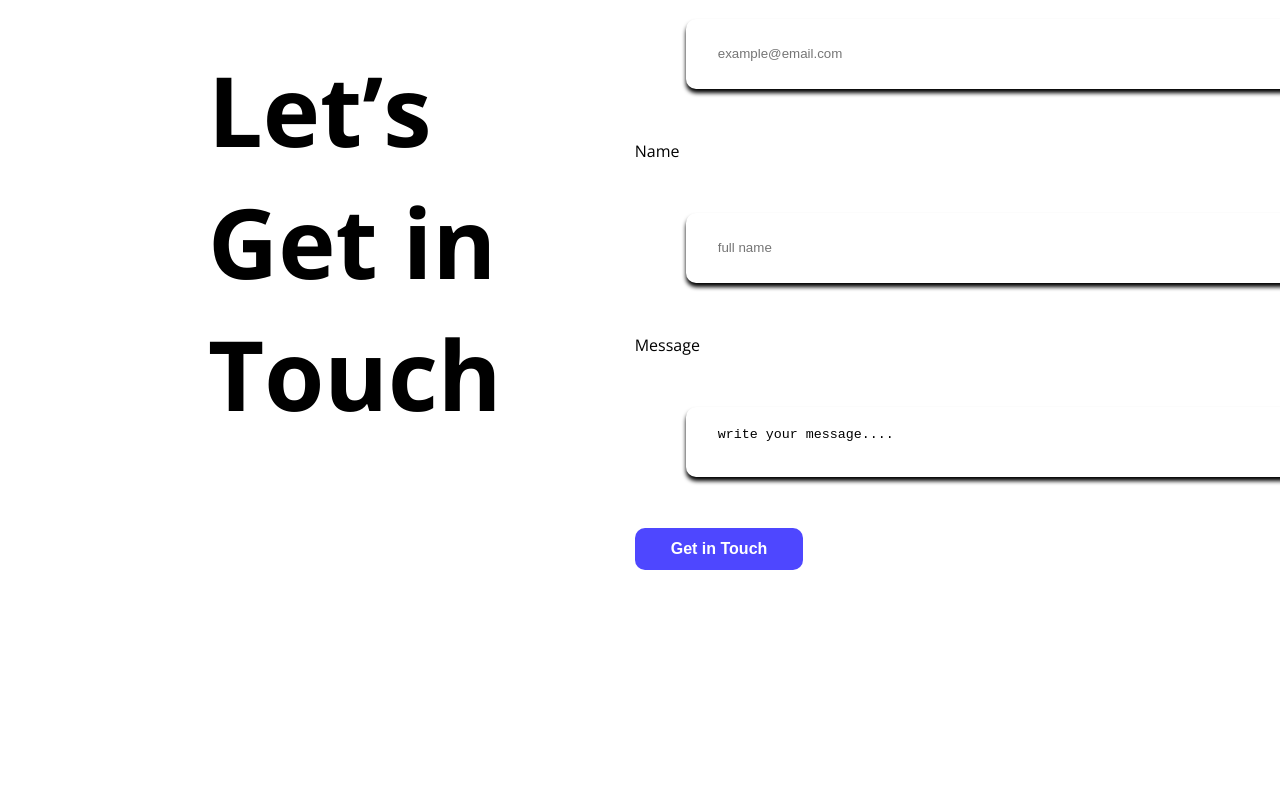
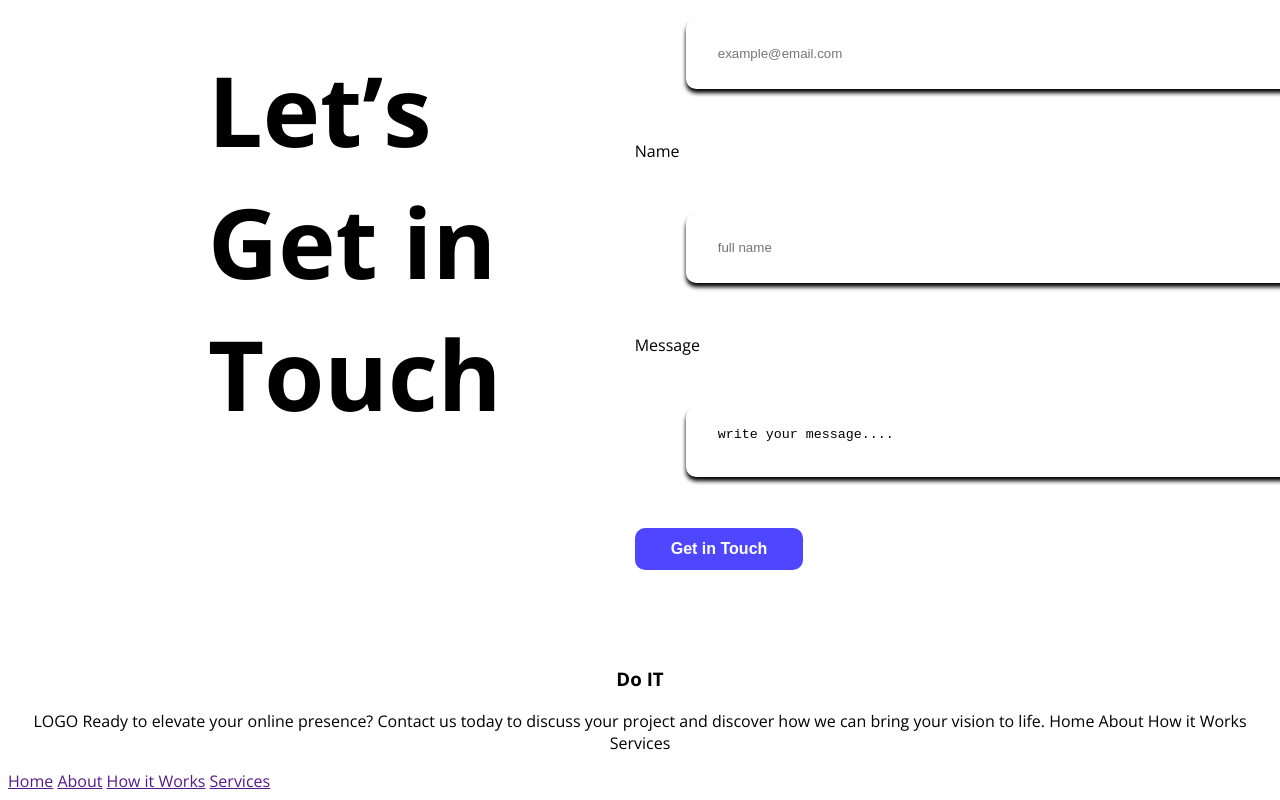
Before and after one commit to mdsiyamislam/Assignment-1, a plain HTML site: page index.html in a window 1280 px wide. Shown: the part 3443-4243 px from the top of the page. Before the commit the page ends 4109 px from the top, so only its background shows below. Drawn offline with nearby package versions, Linux system fonts and the light colour scheme.

Commit message:
added foot

```diff
--- a/index.html
+++ b/index.html
@@ -141,7 +141,21 @@
             </section>
 
     </main>
-    <footer>
+    <footer class="do-it">
+        <h3 class="logo text-center">Do IT</h3>
+        <p class="logo-dis text-center">LOGO
+Ready to elevate your online presence? Contact us today to discuss your project and discover how we can bring your vision to life.
+Home
+About
+How it Works
+Services</p>
+<div class="logo-itmes">
+    <a href="">Home</a>
+    <a href="">About</a>
+    <a href="">How it Works</a>
+    <a href="">Services</a>
+    </div>
+</div>
 
     </footer>
 </body>
--- a/styles/assign.css
+++ b/styles/assign.css
@@ -23,6 +23,7 @@ nav{
 }
 /* button style */
 .btn-primary{
+
     background-color: #4E47FF;
     color: #FFFFFF;
     font-weight: bold;
@@ -30,6 +31,10 @@ nav{
     padding: 12px 36px;
     border-radius: 10px;
     border:none
+}
+.btn-primary:hover{
+    background-color: #7d7d86;
+    cursor: pointer;
 }
 #btn-cen{
     text-align: center;
@@ -180,3 +185,10 @@ main section{
     font-size: 97px;
     font-weight: bold;
 }
+footer{
+
+    padding: 1
+}
+.logo-font{
+    max-width: 50%;
+}
```
